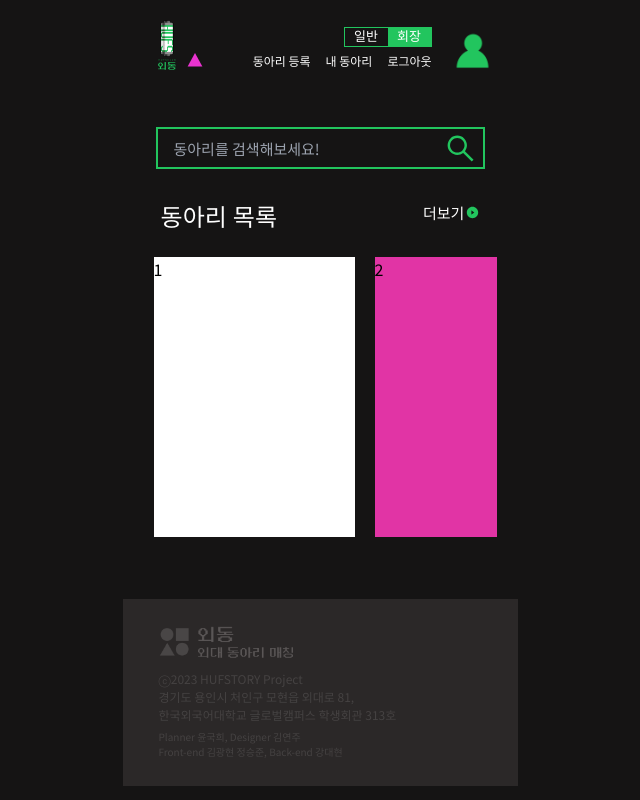
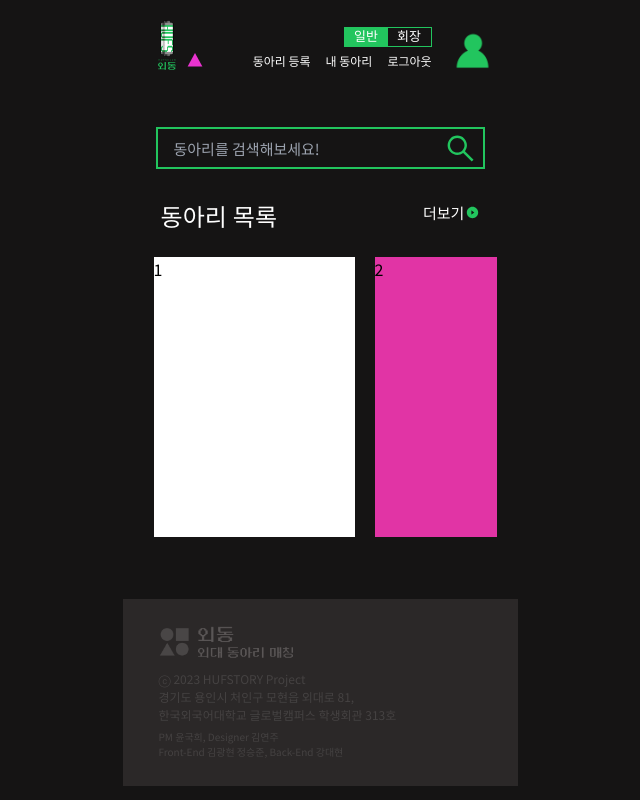
Before and after one commit to hufstory/oedong_front, a React (Create React App) app: page / in a window 1280 px wide. Shown: the whole page, without its empty margins (320-960 px from the left). Built offline with nearby package versions, Linux system fonts and the light colour scheme; a small style sheet from the web is missing.

Commit message:
Style: Header, Footer

```diff
--- a/src/components/Footer.js
+++ b/src/components/Footer.js
@@ -4,8 +4,8 @@ const Footer = () => {
   return (
     <div className="container max-w-[395px] w-screen h-[187px] mx-auto flex flex-col items-start justify-center bg-footer-gray">
       <img className="w-[140px] ml-[36px]" src={footerLogo} alt="footer" />
-      <p className="text-text-gray ml-[36px] mt-[9px] text-[12px]">
-        ⓒ2023 HUFSTORY Project
+      <p className="font-sans text-text-gray ml-[36px] mt-[9px] text-[12px]">
+        ⓒ 2023 HUFSTORY Project
       </p>
       <p className="text-text-gray ml-[36px] text-[12px]">
         경기도 용인시 처인구 모현읍 외대로 81,
@@ -13,11 +13,11 @@ const Footer = () => {
       <p className="text-text-gray ml-[36px] text-[12px]">
         한국외국어대학교 글로벌캠퍼스 학생회관 313호
       </p>
-      <p className="text-text-gray ml-[36px] mt-[5px]  text-[10px]">
-        Planner 윤국희, Designer 김연주
+      <p className="text-text-gray ml-[36px] mt-[5px] text-[10px]">
+        PM 윤국희, Designer 김연주
       </p>
       <p className="text-text-gray ml-[36px] text-[10px]">
-        Front-end 김광현 정승준, Back-end 강대현
+        Front-End 김광현 정승준, Back-End 강대현
       </p>
     </div>
   );
--- a/src/components/Header.js
+++ b/src/components/Header.js
@@ -18,7 +18,7 @@ const Header = (props) => {
       </Link>
       <div className="flex flex-row items-center justify-start bg-main-black">
         <div className="flex flex-col items-end justify-start bg-main-black">
-          <ShowAuth />
+          <ShowAuth isAdmin={false} />
           <div className="flex flex-row pt-[5px]">
             {location.pathname === "/" ? (
               <p
--- a/src/components/ShowAuth.js
+++ b/src/components/ShowAuth.js
@@ -1,13 +1,27 @@
-const ShowAuth = () => {
+// props.isAdmin : 운영자인지 아닌지 판단, bool type
+const ShowAuth = (props) => {
   return (
+    <>
+      {props.isAdmin ? (
         <div className="w-[88px] h-[20px] border border-green font-main text-white flex items-center">
-      <div className="w-[80px] h-[18px] text-[13px] bg-main-black flex justify-center items-center">
+          <div className="w-[80px] h-[20px] text-[13px] border-none bg-transparent flex justify-center items-center">
             일반
           </div>
-      <div className="w-[80px] h-[18px] text-[13px] bg-green flex justify-center items-center">
+          <div className="w-[80px] h-[20px] text-[13px] bg-green flex justify-center items-center">
             회장
           </div>
         </div>
+      ) : (
+        <div className="w-[88px] h-[20px] border border-green font-main text-white flex items-center">
+          <div className="w-[80px] h-[20px] text-[13px] bg-green flex justify-center items-center">
+            일반
+          </div>
+          <div className="w-[80px] h-[20px] text-[13px] border-none bg-transparent flex justify-center items-center">
+            회장
+          </div>
+        </div>
+      )}
+    </>
   );
 };
 
```
Lines whose indentation alone changed are shown as unchanged.
